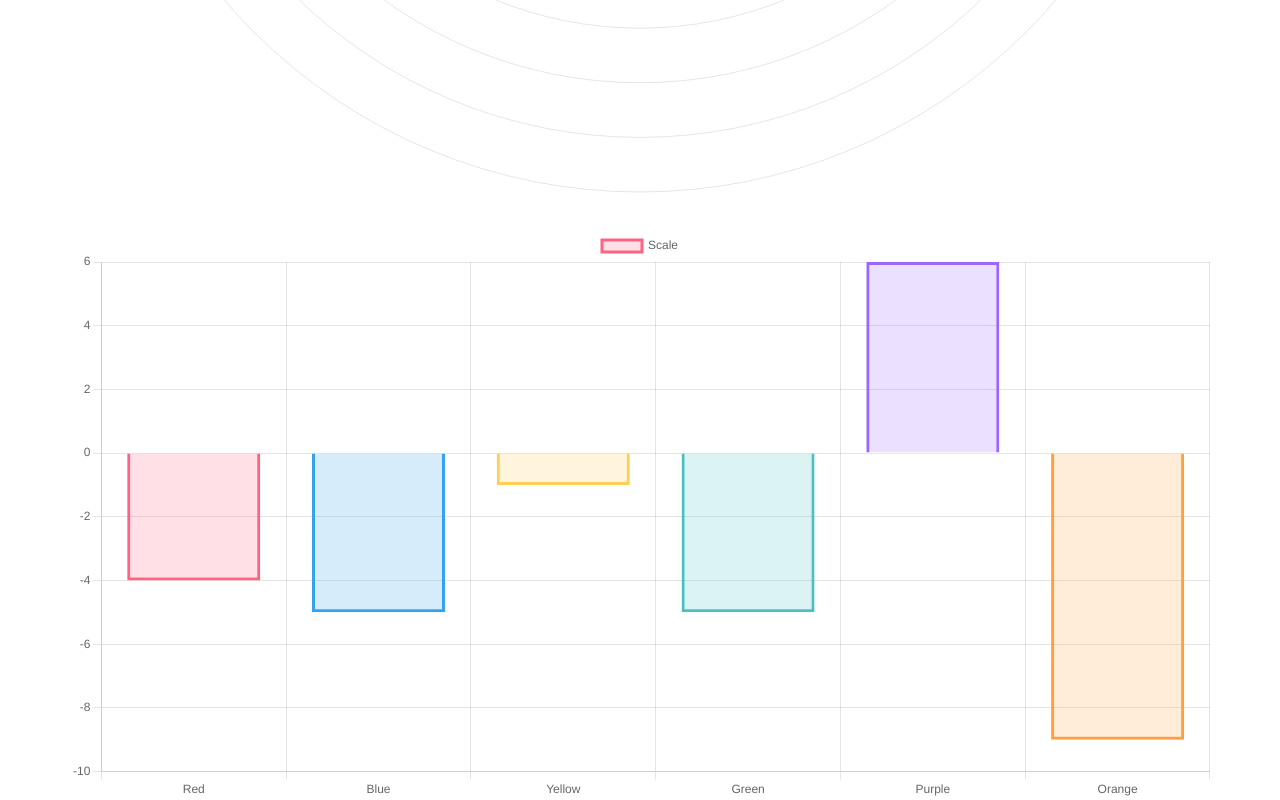
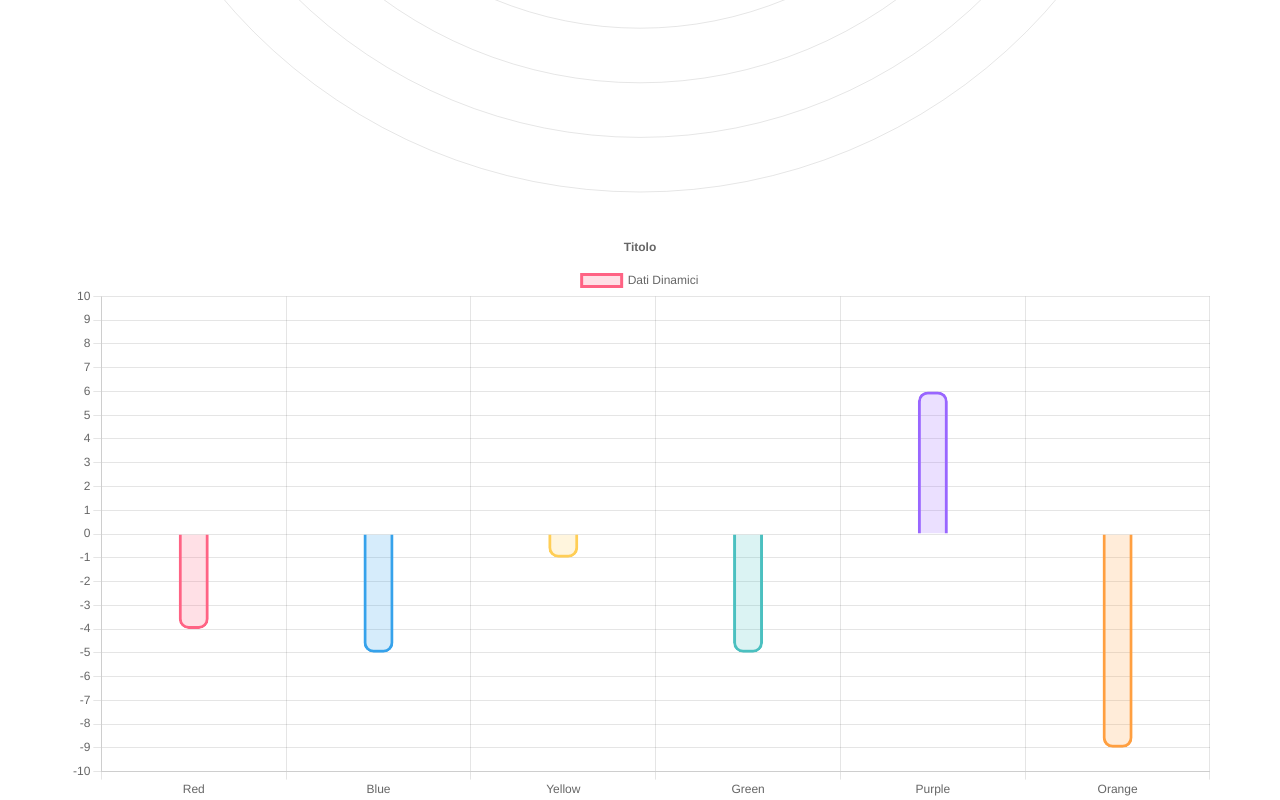
Before and after one commit to zuingo88/react-components, a React (Create React App) app in the folder w3_how-to_styled-components/: page /chart in a window 1280 px wide. Shown: the part 1670-2470 px from the top of the page. Built offline with nearby package versions, Linux system fonts and the light colour scheme.

Commit message:
Code review

```diff
--- a/w3_how-to_styled-components/src/components/Chart/Chart.style.js
+++ b/w3_how-to_styled-components/src/components/Chart/Chart.style.js
@@ -90,7 +90,7 @@ export const genDataDynamic = () => ({
   labels: ['Red', 'Blue', 'Yellow', 'Green', 'Purple', 'Orange'],
   datasets: [
     {
-      label: 'Scale',
+      label: 'Dati Dinamici',
       data: [rand(), rand(), rand(), rand(), rand(), rand()],
       backgroundColor: [
         'rgba(255, 99, 132, 0.2)',
@@ -109,18 +109,28 @@ export const genDataDynamic = () => ({
         'rgba(255, 159, 64, 1)',
       ],
       borderWidth: 3,
+      borderRadius: 10,
+      maxBarThickness: 30,
+      // minBarLength: 20,
     },
   ],
 });
 
 export const optionsDynamic = {
+  plugins: {
+    title: {
+      display: true,
+      text: 'Titolo'
+    }
+  },
   scales: {
-    yAxes: [
-      {
-        ticks: {
-          beginAtZero: true,
-        },
-      },
-    ],
+    y: {
+      min: -10,
+      max: 10,
+      ticks: {
+        // forces step size to be 50 units
+        stepSize: 1,
+      }
+    },
   },
 };
```
